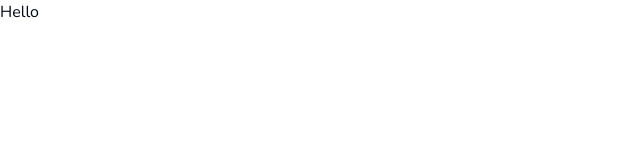
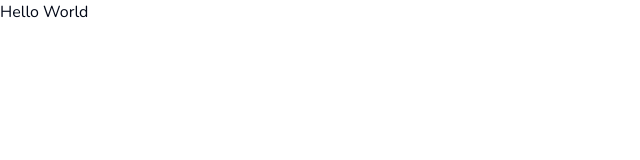
Before and after one commit to prajwal-0706/lingo, a Next.js app: page / in a window 1280 px wide. Shown: the top 160 px of the page, without its empty margins (0-640 px from the left). Built offline with nearby package versions, Linux system fonts and the light colour scheme.

Commit message:
feat: Added ShadCn

```diff
--- a/app/page.tsx
+++ b/app/page.tsx
@@ -3,7 +3,7 @@ import Image from 'next/image';
 export default function Home() {
   return (
     <div className="">
-      <div className="">Hello</div>
+      <div className="">Hello World</div>
     </div>
   );
 }
```
